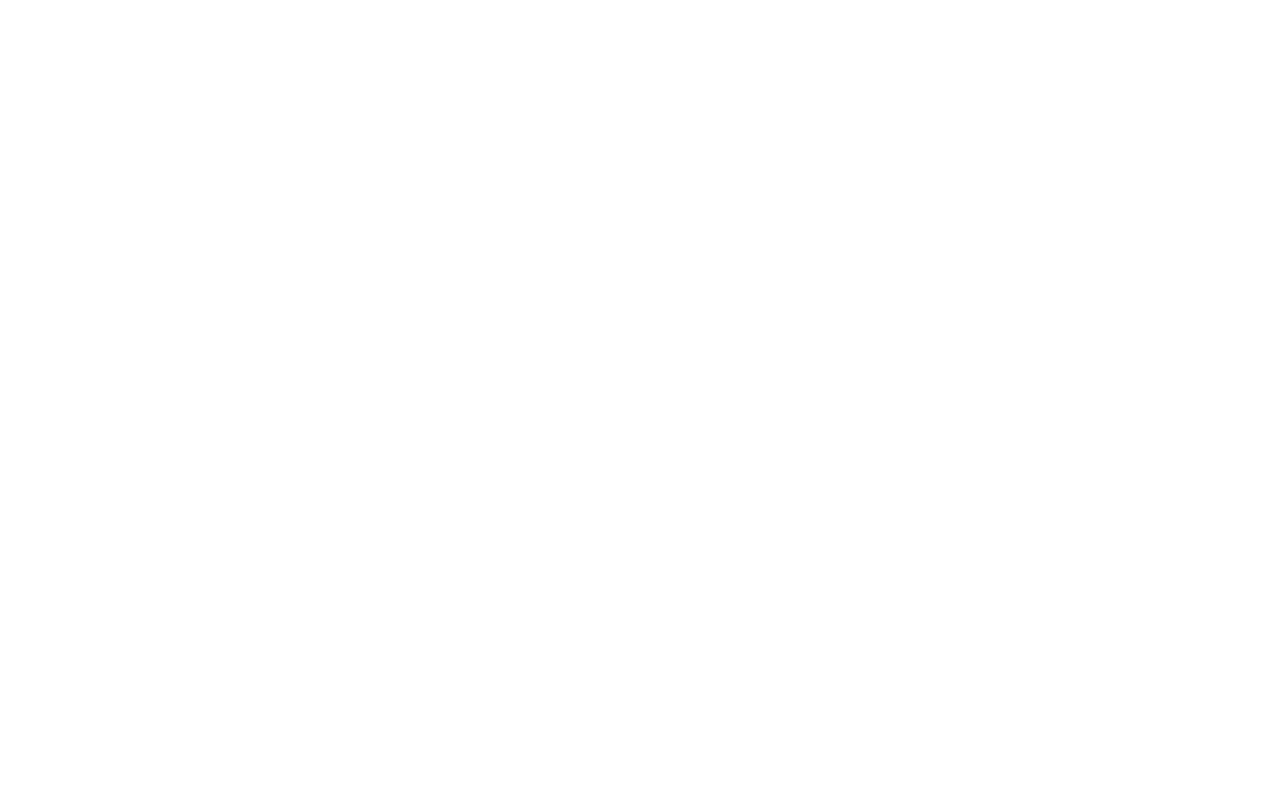
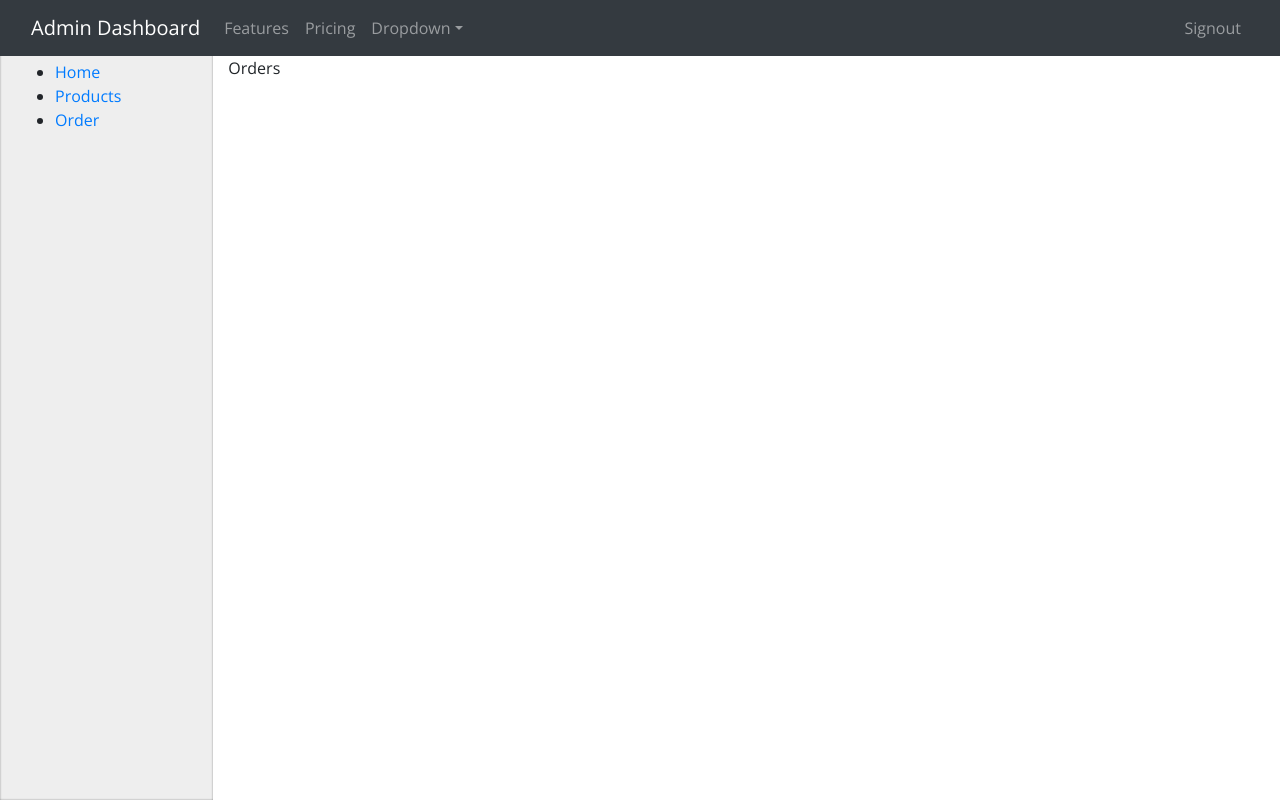
Before and after one commit to marcoscosta90/cs-mernproject, a React (Create React App) app in the folder admin-app/: page /orders in a window 1280 px wide. Built offline with nearby package versions, Linux system fonts and the light colour scheme; sample sign-in values are in the browser's storage.

Commit message:
Signout api and admin dashboard

```diff
--- a/admin-app/src/App.js
+++ b/admin-app/src/App.js
@@ -7,6 +7,8 @@
 import { useDispatch, useSelector } from "react-redux";
 import { useEffect } from "react";
 import { isUserLoggedIn } from "./actions";
+import Products from "./pages/Products";
+import Orders from "./pages/Orders";
 
 function App() {
   const dispatch = useDispatch();
@@ -22,6 +24,8 @@
     <div className="App">
       <Switch>
         <PrivateRoute path="/" exact component={Home} />
+        <PrivateRoute path="/products" component={Products} />
+        <PrivateRoute path="/orders" component={Orders} />
         <Route path="/signin" component={Signin} />
         <Route path="/signup" component={Signup} />
       </Switch>
--- a/admin-app/src/actions/auth.actions.js
+++ b/admin-app/src/actions/auth.actions.js
@@ -85,9 +85,19 @@
 
 export const signout = () => {
   return async (dispatch) => {
-    localStorage.clear();
-    dispatch({
-      type: authConstants.LOGOUT_REQUEST,
-    });
+    dispatch({ type: authConstants.LOGOUT_REQUEST });
+    const res = await axios.post(`/admin/signout`);
+
+    if (res.status === 200) {
+      localStorage.clear();
+      dispatch({
+        type: authConstants.LOGOUT_SUCCESS,
+      });
+    } else {
+      dispatch({
+        type: authConstants.LOGOUT_FAILURE,
+        payload: { error: res.data.error },
+      });
+    }
   };
 };
--- a/admin-app/src/actions/constants.js
+++ b/admin-app/src/actions/constants.js
@@ -3,10 +3,12 @@
   LOGIN_FAILURE: "LOGIN_FAILURE",
   LOGIN_SUCCESS: "LOGIN_SUCCESS",
   LOGOUT_REQUEST: "LOGOUT_REQUEST",
+  LOGOUT_SUCCESS: "LOGOUT_SUCCESS",
+  LOGOUT_FAILURE: "LOGOUT_FAILURE",
 };
 
 export const userConstants = {
-  USER_REGISTER_REQUEST: 'USER_REGISTER_REQUEST',
-  USER_REGISTER_SUCCESS: 'USER_REGISTER_SUCCESS',
-  USER_REGISTER_FAILURE: 'USER_REGISTER_FAILURE',
-}
+  USER_REGISTER_REQUEST: "USER_REGISTER_REQUEST",
+  USER_REGISTER_SUCCESS: "USER_REGISTER_SUCCESS",
+  USER_REGISTER_FAILURE: "USER_REGISTER_FAILURE",
+};
--- a/admin-app/src/components/Layout/index.js
+++ b/admin-app/src/components/Layout/index.js
@@ -1,12 +1,36 @@
 import React from "react";
+import { Col, Container, Row } from "react-bootstrap";
 import Header from "../Header";
+import { NavLink } from "react-router-dom";
 
 const Layout = (props) => {
   return (
     <>
       <Header />
-
-      {props.children}
+      {props.sidebar ? (
+        <Container fluid>
+          <Row>
+            <Col md={2} className="sidebar">
+              <ul>
+                <li>
+                  <NavLink to={`/`}>Home</NavLink>
+                </li>
+                <li>
+                  <NavLink to={`/products`}>Products</NavLink>
+                </li>
+                <li>
+                  <NavLink to={`/orders`}>Order</NavLink>
+                </li>
+              </ul>
+            </Col>
+            <Col md={10} style={{ marginLeft: "auto" }}>
+              {props.children}
+            </Col>
+          </Row>
+        </Container>
+      ) : (
+        props.children
+      )}
     </>
   );
 };
--- a/admin-app/src/helpers/axios.js
+++ b/admin-app/src/helpers/axios.js
@@ -1,11 +1,13 @@
 import axios from "axios";
 import { api } from "../urlConfig";
 
+const token = window.localStorage.getItem("token");
+
 const axiosInstance = axios.create({
   baseURL: api,
-  // headers: {
-  //     'Authorization': ''
-  // }
+  headers: {
+    Authorization: token ? `Bearer ${token}` : "",
+  },
 });
 
 export default axiosInstance;
--- a/admin-app/src/pages/Home/index.js
+++ b/admin-app/src/pages/Home/index.js
@@ -1,15 +1,30 @@
 import React from "react";
 import { Col, Container, Row } from "react-bootstrap";
 import Layout from "../../components/Layout";
-import './style.css';
+import "./style.css";
+import { NavLink } from "react-router-dom";
 
 const Home = (props) => {
   return (
     <Layout>
       <Container fluid>
         <Row>
-          <Col md={2} className="sidebar">Side Bar</Col>
-          <Col md={10} style={{ marginLeft: 'auto'}}>Container</Col>
+          <Col md={2} className="sidebar">
+            <ul>
+              <li>
+                <NavLink to={`/`}>Home</NavLink>
+              </li>
+              <li>
+                <NavLink to={`/products`}>Products</NavLink>
+              </li>
+              <li>
+                <NavLink to={`/orders`}>Order</NavLink>
+              </li>
+            </ul>
+          </Col>
+          <Col md={10} style={{ marginLeft: "auto" }}>
+            Container
+          </Col>
         </Row>
       </Container>
     </Layout>
--- /dev/null
+++ b/admin-app/src/pages/Orders/index.js
@@ -0,0 +1,9 @@
+import React from "react";
+
+import Layout from "../../components/Layout";
+
+const Orders = (props) => {
+  return <Layout sidebar>Orders</Layout>;
+};
+
+export default Orders;
--- /dev/null
+++ b/admin-app/src/pages/Products/index.js
@@ -0,0 +1,12 @@
+import React from "react";
+import Layout from "../../components/Layout";
+
+const Products = (props) => {
+  return (
+    <Layout sidebar>
+         Products
+    </Layout>
+  );
+};
+
+export default Products;
--- a/admin-app/src/reducers/auth.reducers.js
+++ b/admin-app/src/reducers/auth.reducers.js
@@ -11,7 +11,9 @@
   },
   authenticate: false,
   authenticating: false,
-
+  loading: false,
+  error: null,
+  message: "",
 };
 
 export default (state = initialState, action) => {
@@ -33,10 +35,23 @@
         authenticating: false,
       };
       break;
-      case authConstants.LOGOUT_REQUEST:
+    case authConstants.LOGOUT_REQUEST:
       state = {
-        ...initialState
-      }
+        ...state,
+        loading: true,
+      };
+      break;
+    case authConstants.LOGOUT_SUCCESS:
+      state = {
+        ...initialState,
+      };
+      break;
+    case authConstants.LOGOUT_FAILURE:
+      state = {
+        ...state,
+        error: action.payload.error,
+        loading: false,
+      };
       break;
   }
 
```
